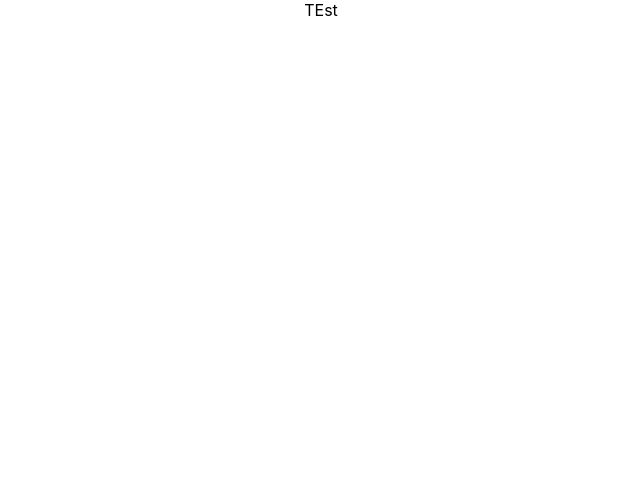
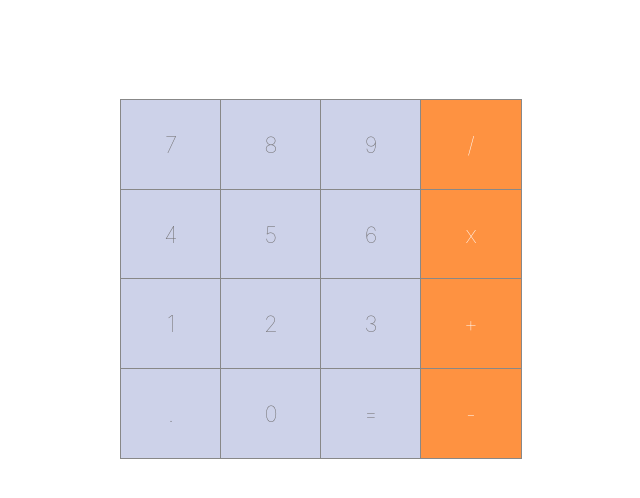
Before and after one commit to frontendprof/react-calc-app, a React (Create React App) app: page / in a window 1280 px wide. Shown: the top 498 px of the page, without its empty margins (319-959 px from the left). Built offline with nearby package versions, Linux system fonts and the light colour scheme.

Commit message:
Creating keys of calc and styling it

```diff
--- a/src/App.css
+++ b/src/App.css
@@ -1,3 +1,18 @@
 .App {
-  text-align: center;
+  display: flex;
+  justify-content: center;
+  align-items: center;
+  height: 100vh;
+  width:100%;
 }
+
+.calc-wrapper{
+  width: 400px;
+  height: 600px;
+}
+
+
+.row{
+  display: flex;
+  width: 100%;
+}
--- a/src/App.js
+++ b/src/App.js
@@ -1,10 +1,43 @@
 import React from 'react';
 import './App.css';
+
+import Button from "./components/Button";
 
 function App() {
   return (
     <div className="App">
-     <div className="calc-wrapper">TEst</div>
+     <div className="calc-wrapper">
+
+       <div className="row">
+         <Button>7</Button>
+         <Button>8</Button>
+         <Button>9</Button>
+         <Button>/</Button>
+       </div>
+
+       <div className="row">
+         <Button>4</Button>
+         <Button>5</Button>
+         <Button>6</Button>
+         <Button>x</Button>
+       </div>
+
+       <div className="row">
+         <Button>1</Button>
+         <Button>2</Button>
+         <Button>3</Button>
+         <Button>+</Button>
+       </div>
+
+
+       <div className="row">
+         <Button>.</Button>
+         <Button>0</Button>
+         <Button>=</Button>
+         <Button>-</Button>
+       </div>
+
+     </div>
     </div>
   );
 }
--- a/src/components/Button.css
+++ b/src/components/Button.css
@@ -7,7 +7,14 @@
     align-items: center;
     font-size: 1.4em;
     font-weight: lighter;
-    background-color: orange;
-    color:lightgrey;
+    background-color: #cdd2e9;
+    color:rgb(109, 107, 107);
     flex:1;
+    outline:1px solid #888;
 }
+
+
+.oper{
+    background-color: #fe9241;
+    color:white;
+}
--- a/src/components/Button.jsx
+++ b/src/components/Button.jsx
@@ -3,6 +3,17 @@
 
 import "./Button.css";
 
-const Button=(props) =><div>{props.children}</div>
+
+
+const isOperator=(val)=>{
+    return !isNaN(val)||val==="."||val==="=";
+}
+
+
+
+const Button=(props) =><div
+className={`btn-wrapper ${isOperator(props.children)?null:"oper"}`}>
+    {props.children}
+    </div>
 
 export default Button;
```
